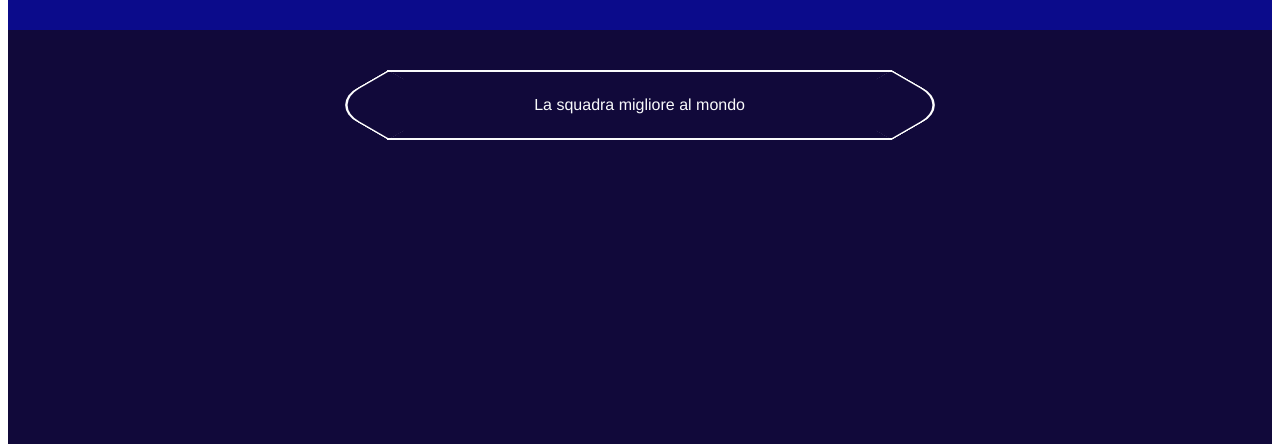
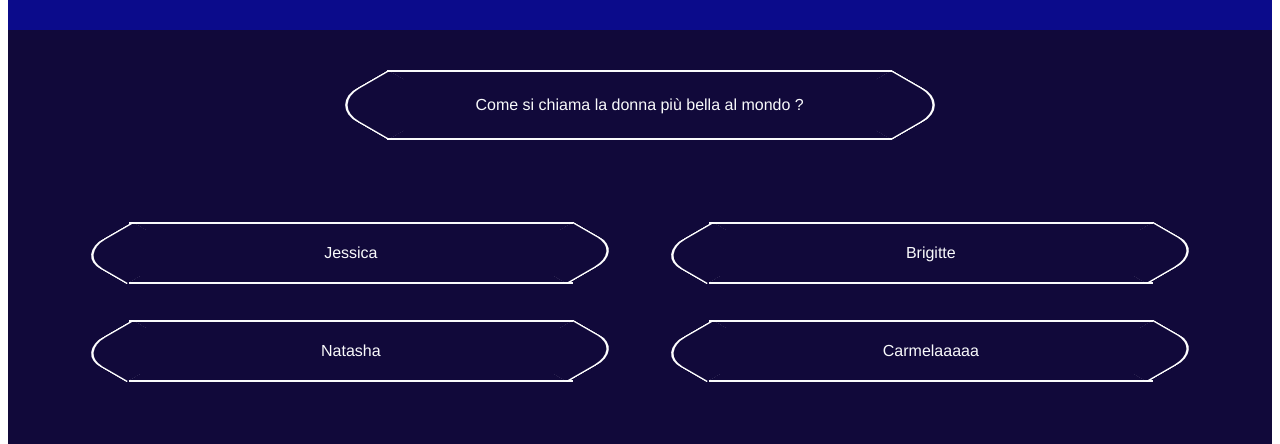
Before and after one commit to jamiromic/who-wants-to-be-a-milionaire, a Vue app: page / in a window 1280 px wide. Shown: the part 356-800 px from the top of the page. Built offline with nearby package versions, Linux system fonts and the light colour scheme.

Commit message:
Milestone 3 complete

```diff
--- /dev/null
+++ b/src/casual.js
@@ -0,0 +1,6 @@
+function casualNumber() {
+    let num = Math.round(Math.random() * 3);
+    return num
+}
+
+export default casualNumber();
--- a/src/components/QuestionComponent.vue
+++ b/src/components/QuestionComponent.vue
@@ -2,7 +2,7 @@
     <div>
         <div class="container">
             <div class="triangle left"></div>
-            <span>{{ questions[this.casualQuestion].question }}</span>
+            <span>{{ questions[casualNumber].question }}</span>
             <div class="triangle right"></div>
         </div>
 
@@ -11,27 +11,19 @@
 
 <script>
 import questions from '@/questions';
+import casualNumber from '@/casual';
 
     export default {
         name: 'QuestionComponent',
 
         data() {
             return {
-                questions : questions
+                questions : questions,
+                casualNumber : casualNumber
             };
 
         },
 
-        computed: {
-            casualQuestion() {
-                const num = Math.round(Math.random() * 3);
-                return num;
-            }
-
-        },
-        // mounted() {
-        //     this.casualQuestion;
-        // },
     }
 
 </script>
--- a/src/components/ResponseComponent.vue
+++ b/src/components/ResponseComponent.vue
@@ -1,15 +1,154 @@
 <template>
     <div>
-
+        <div class="wrapper">
+            <div @click="clickOn()" v-for="(response,i) in questions[casualNumber].responses" :key="i"
+            class="response">
+                <div class="triangle left"></div>
+                <span :id="i">{{ response.text }}</span>
+                <div class="triangle right"></div>
+            </div>
+        </div>
+        <div class="you_win_lose">
+           <h1 class="_result lose">Mi Dispiace, hai perso miseramente! Vergognati !!!</h1>
+           <h1 class="_result win">Bravo, hai vinto...tu conosci davvero Michele</h1>
+        </div>
     </div>
 </template>
 
 <script>
+import questions from '@/questions';
+import casualNumber from '@/casual';
+
     export default {
-        name: 'ResponseComponent'
+        name: 'ResponseComponent',
+
+        data() {
+            return {
+                questions : questions,
+                casualNumber : casualNumber
+
+            };
+
+        },
+        methods: {
+            clickOn() {
+                const elClicked = event.target;
+                const elClickedId = event.target.id;
+                const responseUserObj = questions[casualNumber].responses[elClickedId];
+
+                const responseUser = responseUserObj.result;
+
+
+
+                if (responseUser) {
+                    elClicked.classList.add('isTrue');
+
+                } else {
+                    elClicked.classList.add('isFalse');
+                }
+
+                const counter = 1;
+
+                if (counter === 1) {
+                    setTimeout(() => location.reload(), 2000)
+
+                }
+
+
+                return responseUser;
+            }
+        },
+
     }
+
 </script>
 
 <style lang="scss" scoped>
 
+.wrapper {
+    display: flex;
+    flex-wrap: wrap;
+    justify-content: center;
+    max-width: 1400px;
+    margin: 0 auto;
+    padding: 5rem;
+    gap: 2rem 5rem;
+
+
+
+    .response {
+        display: flex;
+        justify-content: center;
+        align-items: center;
+        width: 500px;
+        cursor: pointer;
+
+
+        span {
+            color: #F9FAFB;
+            border-top: 2px solid #F9FAFB ;
+            border-bottom: 2px solid #F9FAFB ;
+            padding: 1.25rem 0;
+            width: 100%;
+
+        }
+
+        .isTrue {
+            background-color: green;
+        }
+
+        .isFalse {
+            background-color: red;
+        }
+
+        .triangle {
+        width:  4rem;
+        height: 4rem;
+
+        &.left  {
+        transform: rotate(30deg) skewX(-30deg) scale(1,.866);
+        border-left: 2px solid white;
+        border-bottom: 2px solid white;
+        border-radius: 0 0 0 50%;
+        margin-right: -1.90rem;
+
+        }
+        &.right {
+        transform: rotate(30deg) skewX(-30deg) scale(1,.866);
+        border-right: 2px solid white;
+        border-top: 2px solid white;
+        margin-left: -2rem;
+        border-radius: 0 50% 0 0;
+
+        }
+
+
+
+
+    }
+
+
+
+
+
+
+
+
+    }
+
+    .you_win_lose {
+        display: none;
+
+       ._result {
+        display: none;
+
+        }
+    }
+
+
+
+}
+
+
+
 </style>
--- a/src/questions.js
+++ b/src/questions.js
@@ -1,7 +1,7 @@
 const questions = [
     {
-        'question' : 'Come si chiama il paese più cesso del mondo',
-        'response' : [
+        'question' : 'Come si chiama il paese più cesso del mondo ?',
+        'responses' : [
             {
                 'text' : 'Paternò',
                 'result' : true
@@ -29,8 +29,8 @@ const questions = [
 
     },
     {
-        'question' : 'La squadra più schifosa e ladra e delinquente al mondo',
-        'response' : [
+        'question' : 'La squadra più schifosa, ladra e delinquente al mondo ?',
+        'responses' : [
             {
                 'text' : 'Milan',
                 'result' : false
@@ -58,8 +58,8 @@ const questions = [
 
     },
     {
-        'question' : 'Come si chiama la donna più bella al mondo',
-        'response' : [
+        'question' : 'Come si chiama la donna più bella al mondo ?',
+        'responses' : [
             {
                 'text' : 'Jessica',
                 'result' : false
@@ -87,8 +87,8 @@ const questions = [
 
     },
     {
-        'question' : 'La squadra migliore al mondo',
-        'response' : [
+        'question' : 'La squadra migliore al mondo ?',
+        'responses' : [
             {
                 'text' : 'Inter',
                 'result' : true
```
Also changed, not shown: src/components/ContainerComponent.vue (+8 -6 lines).
